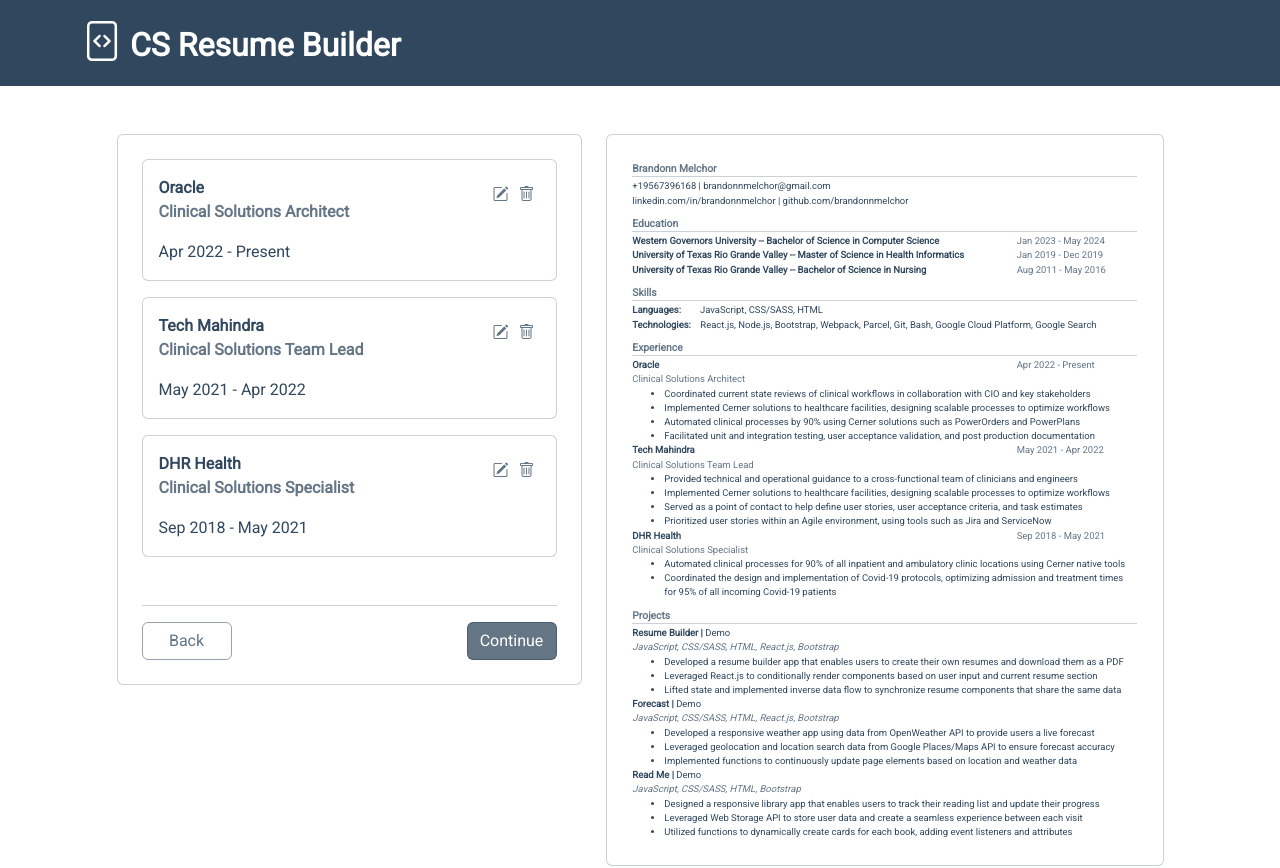
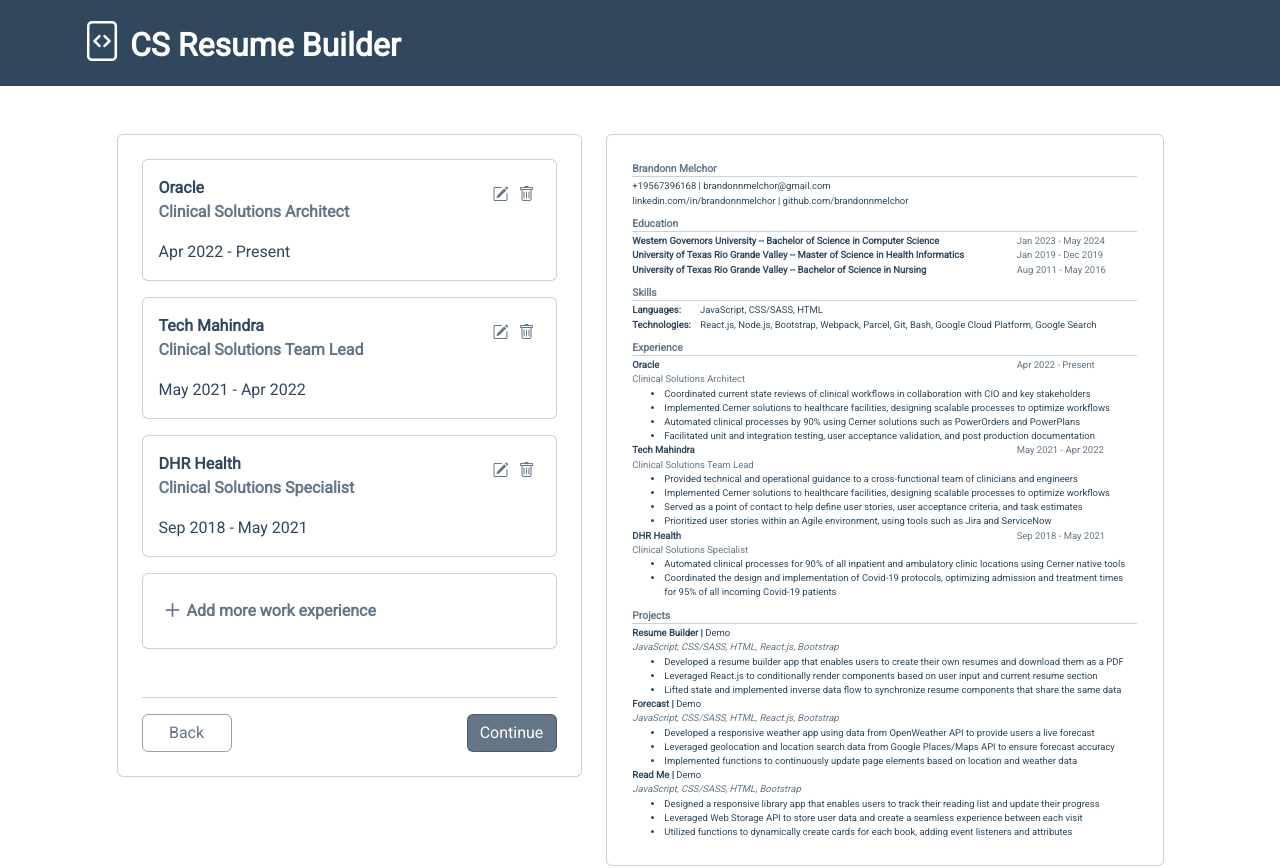
Before and after one commit to brandonnmelchor/resume-builder, a React (Create React App) app: page / in a window 1280 px wide. Shown: the top 868 px of the page. Built offline with nearby package versions, Linux system fonts and the light colour scheme.

Commit message:
implement functionality to add entries

```diff
--- a/src/App.js
+++ b/src/App.js
@@ -3,7 +3,7 @@ import Nav from "./components/Nav";
 import Form from "./components/Form";
 import Resume from "./components/Resume";
 import Footer from "./components/Footer";
-import { demoResume, educationEntry, newEntryMode } from "./components/state";
+import { demoResume, educationEntry, experienceEntry, projectEntry, newEntryMode } from "./components/state";
 
 export default class App extends React.Component {
   constructor(props) {
@@ -26,13 +26,14 @@ export default class App extends React.Component {
   addEntry(sectionName) {
     const { resume, entryMode } = this.state;
     const section = resume[sectionName];
-
     entryMode.prevSectionName = sectionName;
     entryMode.prevSectionState = structuredClone(section);
 
-    section.push(educationEntry());
+    if (sectionName === "education") section.push(educationEntry());
+    else if (sectionName === "experience") section.push(experienceEntry());
+    else if (sectionName === "projects") section.push(projectEntry());
+
     const entry = section[section.length - 1].id;
-
     entryMode.entryMode = true;
     entryMode.targetEntry = entry;
 
--- a/src/components/form_components/Experience.js
+++ b/src/components/form_components/Experience.js
@@ -17,7 +17,7 @@ export default class Experience extends React.Component {
           {experience.map((entry) => (
             <EntryCard key={entry.id} experienceEntry={entry} handleChange={handleChange} />
           ))}
-          {/* <AddEntry handleChange={handleChange} /> */}
+          <AddEntry handleChange={handleChange} />
         </div>
       );
     }
@@ -65,6 +65,28 @@ class EntryCard extends React.Component {
             <i className="bi bi-trash"></i>
           </button>
         </div>
+      </div>
+    );
+  }
+}
+
+class AddEntry extends React.Component {
+  constructor(props) {
+    super(props);
+    this.addEntry = this.addEntry.bind(this);
+  }
+
+  addEntry() {
+    const addEntry = this.props.handleChange.addEntry;
+    addEntry("experience");
+  }
+
+  render() {
+    return (
+      <div className="card user-select-none p-3" onClick={this.addEntry} style={{ cursor: "pointer" }}>
+        <span className="d-flex align-items-center fw-bold gray">
+          <i className="bi bi-plus fs-3"></i> Add more work experience
+        </span>
       </div>
     );
   }
```
